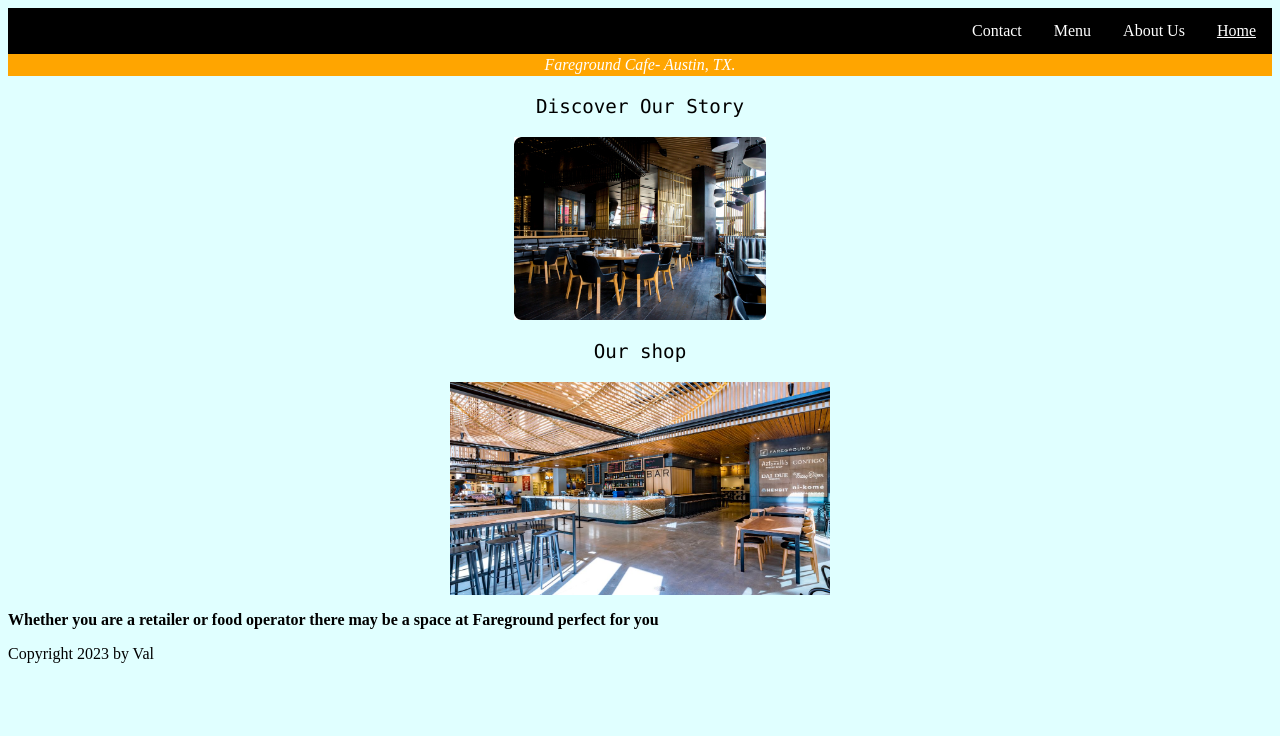
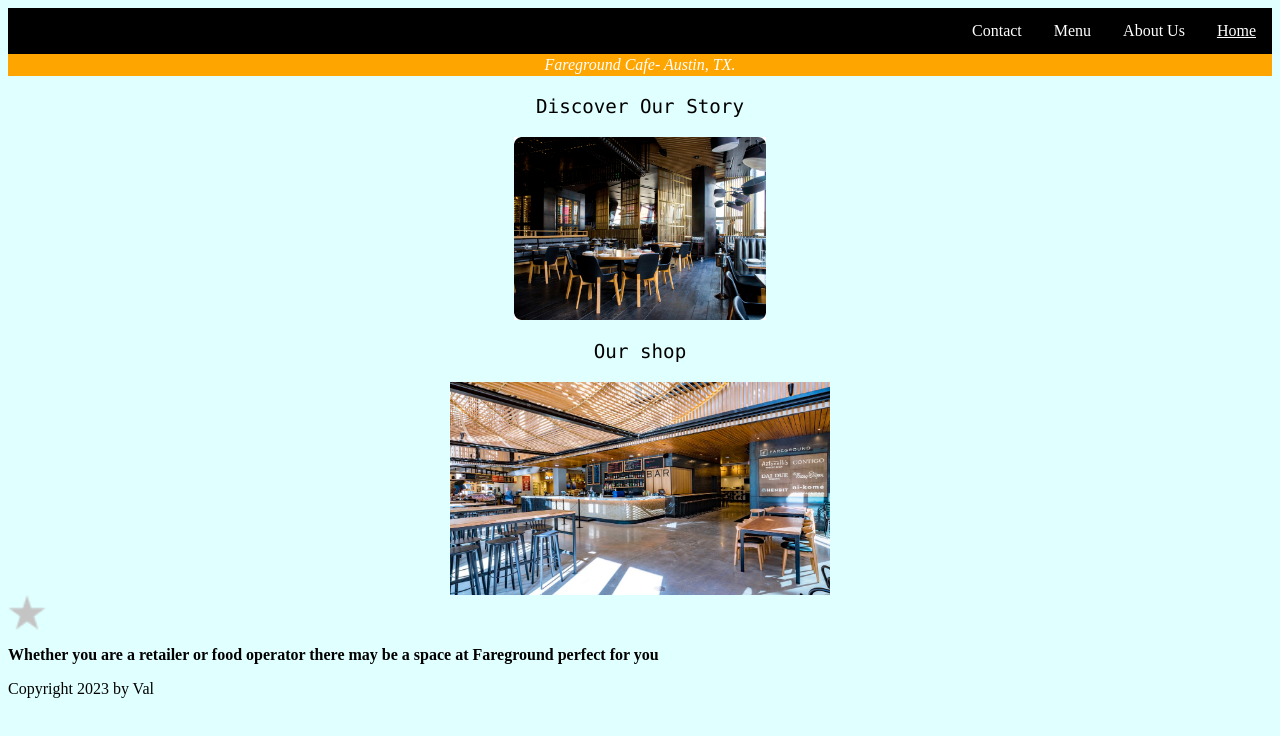
Before and after one commit to valeriadlfg/assignment-2, a plain HTML site: page index.html in a window 1280 px wide. Drawn offline with Linux system fonts and the light colour scheme.

Commit message:
added img

```diff
--- a/index.html
+++ b/index.html
@@ -31,6 +31,7 @@
 <p class="p1">Our shop</p>
 
     <img src="assets/cafe.jpg" alt="cafeteria" style="width:30%" class="center">
+    <img src="assets/Star.png" alt="star" style="width:3%">
 
  <p><b>Whether you are a retailer or food operator there may be a space at Fareground perfect for you</b></p>
 
```
Also changed, not shown: assets/Star.png (added), 1 other file.
